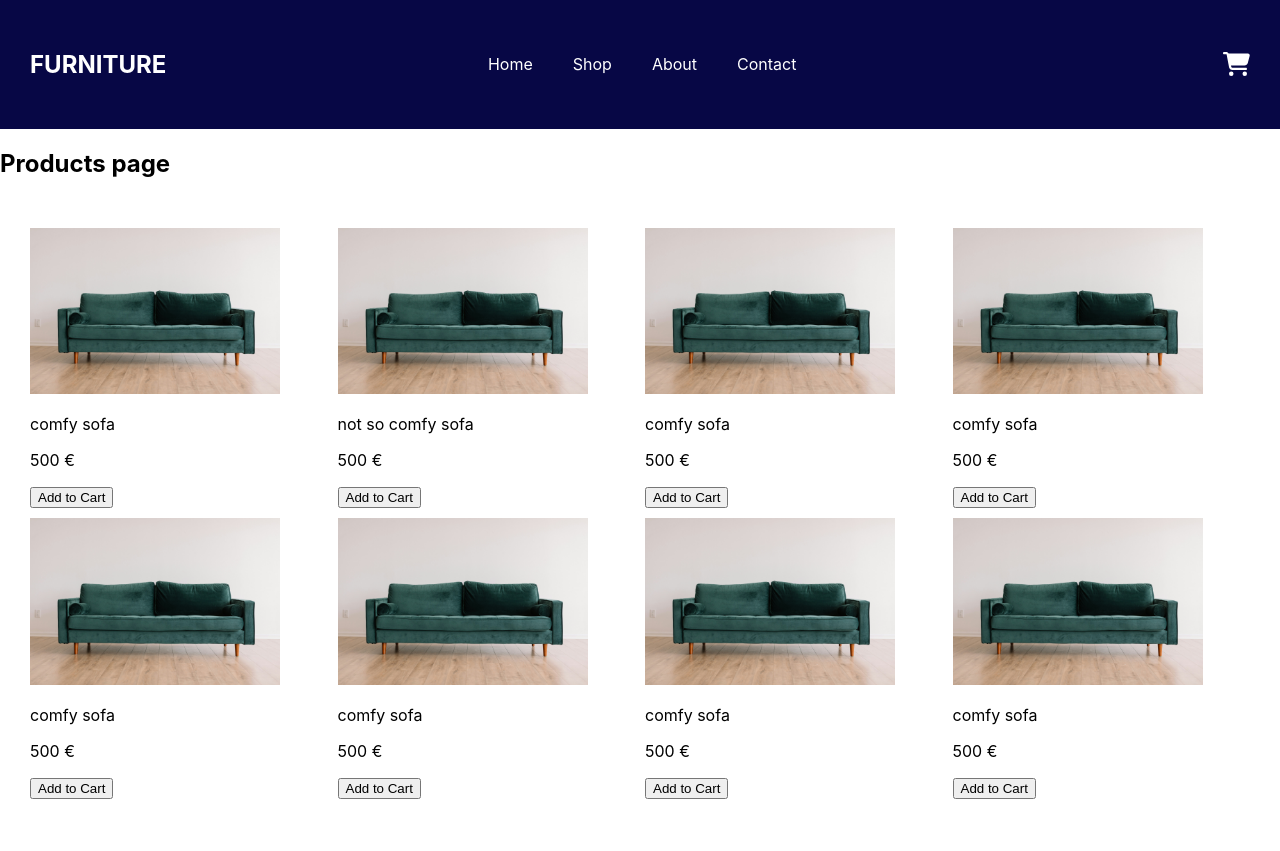
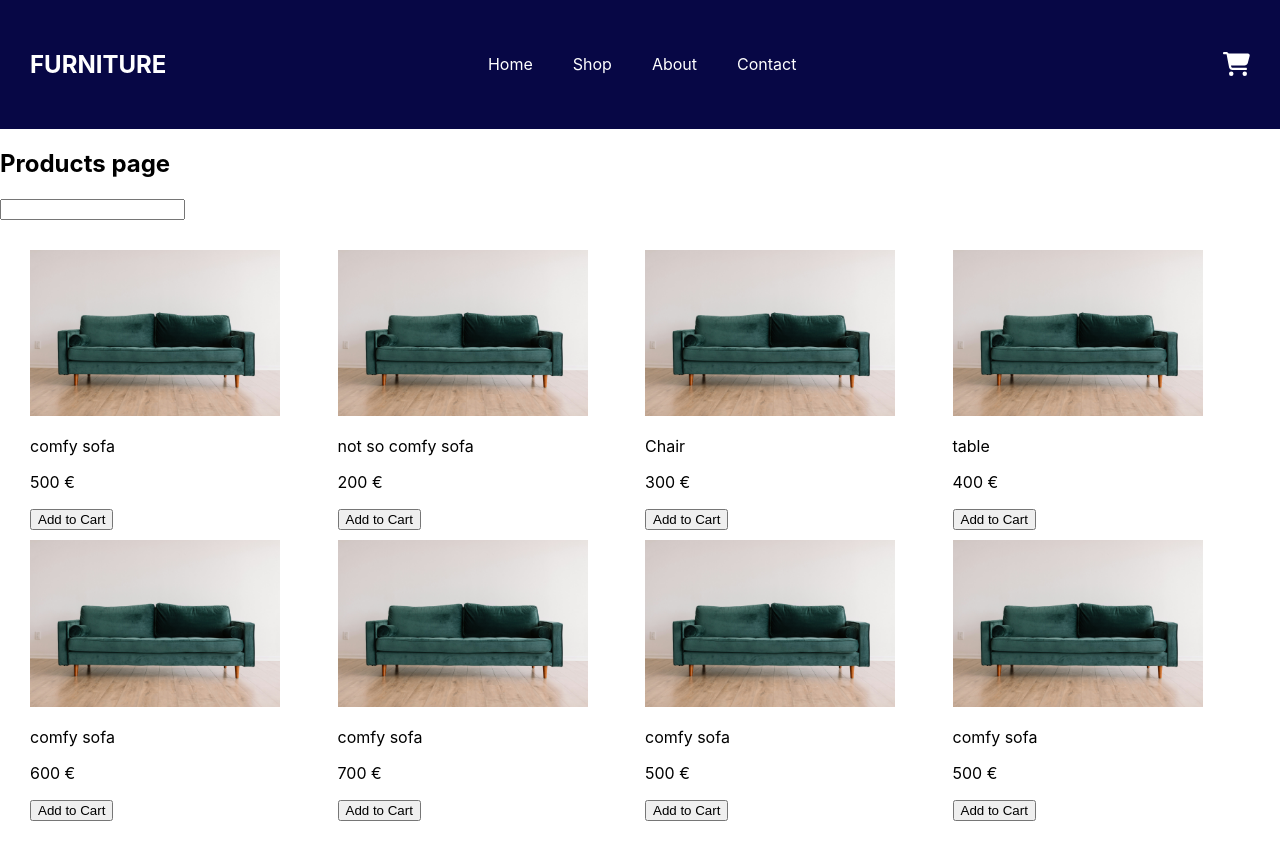
Before and after one commit to barbara-bouillicot/ecommerce-app, a React (Create React App) app: page /products in a window 1280 px wide. Before the commit the page ends 829 px from the top, so only its background shows below. Built offline with nearby package versions, Linux system fonts and the light colour scheme.

Commit message:
search bar feature added

```diff
--- a/src/components/Navbar.jsx
+++ b/src/components/Navbar.jsx
@@ -8,8 +8,7 @@ import { CartContext } from '../components/CartContext'
 
 export default function Navbar(){
   const { cart } = useContext(CartContext);
-  let count = 0
-  const cartNbItems = cart.map((cartItem) => count += cartItem.quantity )
+  const cartLength = cart.reduce((sum, item) => sum + item.quantity, 0)
 
   return(
     <div className="navbar-container">
@@ -29,7 +28,7 @@ export default function Navbar(){
       <div>
         <Link to="/cart" className="cart-link">
           <FontAwesomeIcon icon={faCartShopping} className="cart-icon"/>
-          {count > 0 && <span className="cart-length">{count}</span>}
+          {cartLength > 0 && <span className="cart-length">{cartLength}</span>}
         </Link>
       </div>
     </div>
--- /dev/null
+++ b/src/components/Search.jsx
@@ -0,0 +1,10 @@
+export default function Search({ setQuery }) {
+
+  const searchItem = (event) => {
+    setQuery(event.currentTarget.value);
+  };
+
+  return (
+    <input type="text" onChange={searchItem} />
+  );
+}
--- a/src/pages/Cart.jsx
+++ b/src/pages/Cart.jsx
@@ -10,8 +10,6 @@ export default function Cart() {
   const { removeFromCart } = useContext(CartContext);
   const { increaseQuantity } = useContext(CartContext);
   const { decreaseQuantity } = useContext(CartContext);
-  let count = 0
-  const cartNbItems = cart.map((cartItem) => count += cartItem.quantity )
 
   return (
     <div>
--- a/src/pages/Products.jsx
+++ b/src/pages/Products.jsx
@@ -1,26 +1,45 @@
+import React, { useState } from 'react';
 import ProductCard from "../components/ProductCard";
 import SofaImg from "../assets/comfy-sofa.jpg";
 import Navbar from "../components/Navbar";
+import Search from "../components/Search";
 
+export default function Products() {
+  const [query, setQuery] = useState('');
 
-export default function Products(){
+  const products = [
+    { id: "1", img: SofaImg, name: "comfy sofa", price: "500" },
+    { id: "2", img: SofaImg, name: "not so comfy sofa", price: "200" },
+    { id: "3", img: SofaImg, name: "Chair", price: "300" },
+    { id: "4", img: SofaImg, name: "table", price: "400" },
+    { id: "5", img: SofaImg, name: "comfy sofa", price: "600" },
+    { id: "6", img: SofaImg, name: "comfy sofa", price: "700" },
+    { id: "7", img: SofaImg, name: "comfy sofa", price: "500" },
+    { id: "8", img: SofaImg, name: "comfy sofa", price: "500" },
+  ];
 
-  return(
+  const searchProducts = products.filter(product =>
+    product.name.toLowerCase().includes(query.toLowerCase())
+  );
+
+  return (
     <div>
       <div className="navbar-products">
         <Navbar />
       </div>
       <h2>Products page</h2>
-      <div  className="product-cards-container">
-        <ProductCard id = "1" img={SofaImg} name="comfy sofa" price="500"/>
-        <ProductCard id = "2" img={SofaImg} name="not so comfy sofa" price="500" />
-        <ProductCard id = "3" img={SofaImg} name="comfy sofa" price="500" />
-        <ProductCard id = "4" img={SofaImg} name="comfy sofa" price="500" />
-        <ProductCard id = "5" img={SofaImg} name="comfy sofa" price="500" />
-        <ProductCard id = "6" img={SofaImg} name="comfy sofa" price="500" />
-        <ProductCard id = "7" img={SofaImg} name="comfy sofa" price="500" />
-        <ProductCard id = "8" img={SofaImg} name="comfy sofa" price="500" />
+      <Search setQuery={setQuery} />
+      <div className="product-cards-container">
+        {searchProducts.map(product => (
+          <ProductCard
+            key={product.id}
+            id={product.id}
+            img={product.img}
+            name={product.name}
+            price={product.price}
+          />
+        ))}
       </div>
     </div>
-  )
+  );
 }
```
